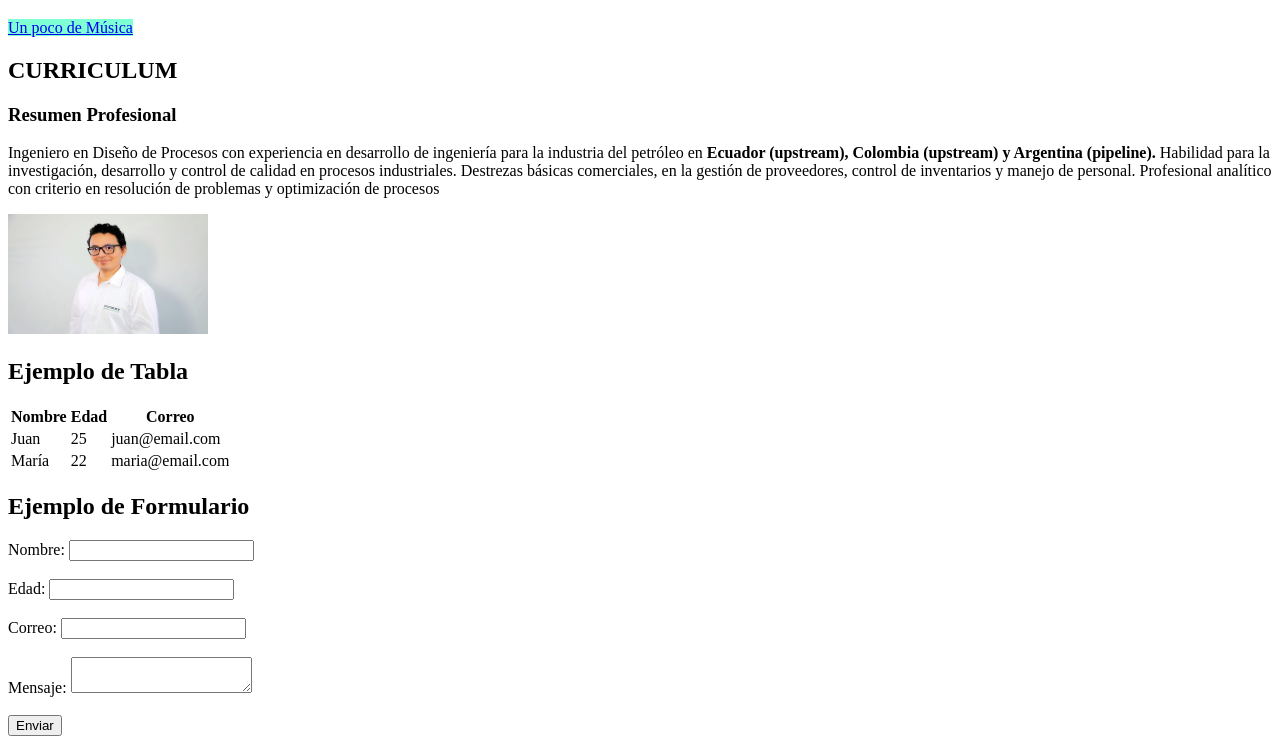
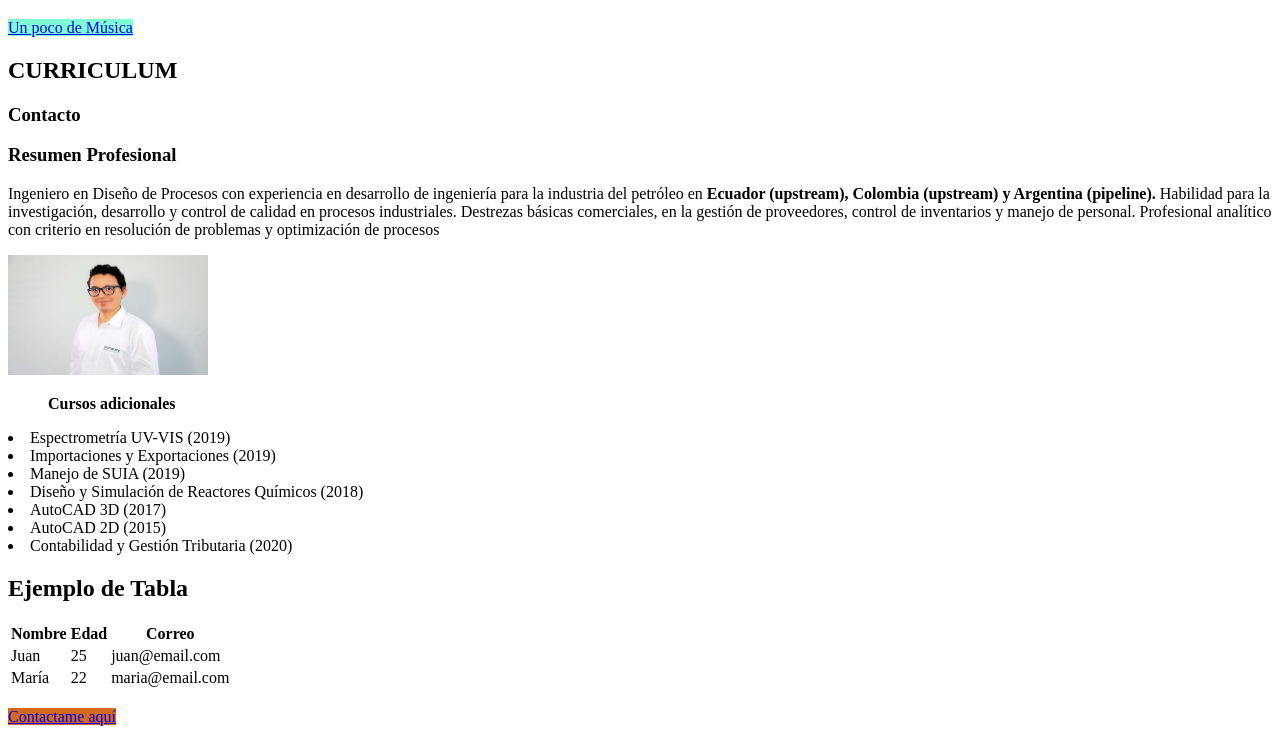
Before and after one commit to eldaro95/primerhola, a plain HTML site: page index.html in a window 1280 px wide. Shown: the part 61-800 px from the top of the page. Drawn offline with Linux system fonts and the light colour scheme.

Commit message:
Cuarta version

```diff
--- a/index.html
+++ b/index.html
@@ -14,6 +14,7 @@
         <h1 style="background-color: beige;">Página web de Daro</h1>
         <a style="background-color:aquamarine" href="https://www.youtube.com/watch?v=npMhKqYbVXQ&ab_channel=EPHIMERATulum" target="_blank">Un poco de Música</a>
         <h2>CURRICULUM</h2>
+        <h3>Contacto</h3>
         <h3>Resumen Profesional</h3>
         <p>Ingeniero en Diseño de Procesos con
             experiencia en desarrollo de ingeniería
@@ -26,6 +27,15 @@
             </p>
 
             <IMG src="imagenes\Foto-Laboral.jpg" alt="Foto Laboral" width="200px" height="120px">
+        <ul><strong>Cursos adicionales</strong></ul>
+        <li>Espectrometría UV-VIS (2019)</li>
+        <li>Importaciones y Exportaciones (2019)</li>
+        <li>Manejo de SUIA (2019)</li>
+        <li>Diseño y Simulación de Reactores Químicos (2018)</li>
+        <li>AutoCAD 3D (2017)</li>
+        <li>AutoCAD 2D (2015)</li>
+        <li>Contabilidad y Gestión Tributaria (2020)
+        </li>
 
             <h2>Ejemplo de Tabla</h2>
             <table>
@@ -46,8 +56,10 @@
                 </tr>
             </table>
 
+        <br>
+        <a href="paginas/contacto.html" target="_blank" style="background-color: chocolate;">Contactame aquí</a>
 
-        <h2>Ejemplo de Formulario</h2>
+        <h2>Deja tu info para contactarte</h2>
         <form>
             <label for="nombre">Nombre:</label>
             <input type="text" id="nombre" name="nombre"><br><br>
```
Also changed, not shown: paginas/contacto.html (added, +14 -0 lines).
